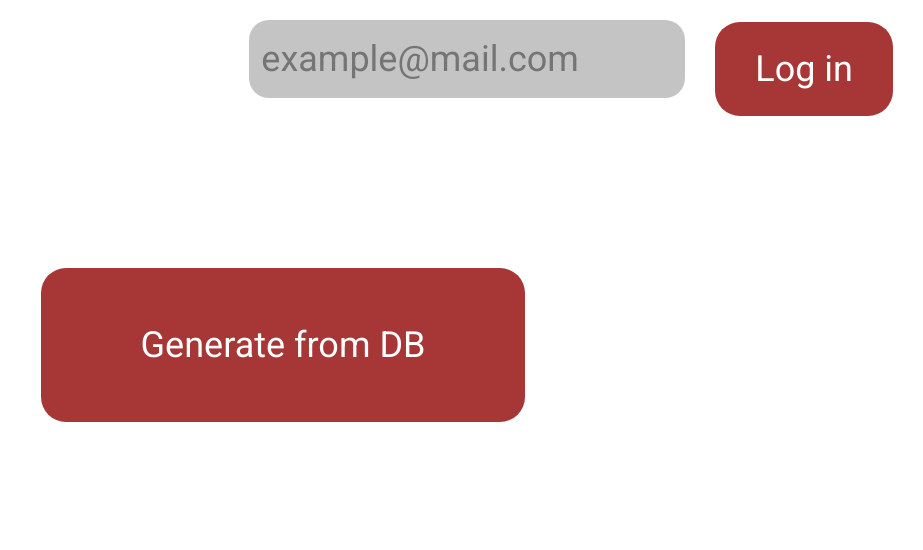
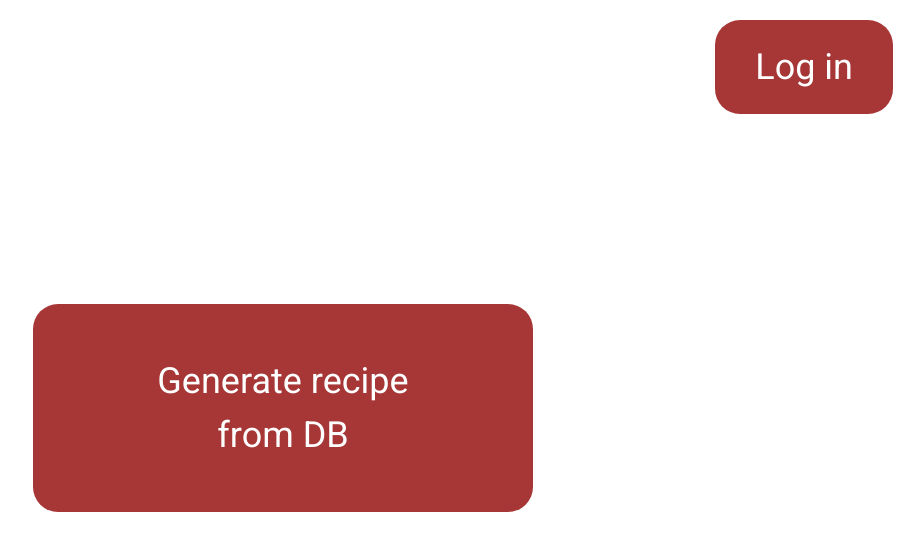
Before and after one commit to Mazurkevichvs/RR_app, a React (Create React App) app in the folder Frontend/: page /Generator in a window 1280 px wide. Shown: the top 550 px of the page, without its empty margins (357-1280 px from the left). Built offline with nearby package versions, Linux system fonts and the light colour scheme; no server answers.

Commit message:
Add password to redux, change logIn redirect

```diff
--- a/Frontend/src/App.js
+++ b/Frontend/src/App.js
@@ -3,37 +3,34 @@ import './App.scss';
 import { Home, LogIn, Generator, Maintain } from './pages';
 import { Routes, Route } from 'react-router-dom';
 import { useDispatch } from 'react-redux'
-import { setLogin } from './redux/slices/loginSlice';
+import { setLogin, setPassword } from './redux/slices/loginSlice';
 
 function App() {
-  const [input, setInput] = useState('');
+
   const dispatch = useDispatch()
+
+// Change input into input component
+// Add password to Redux
+// logIn, logOut func to Redux
 
 
 
 
-  const logIn = (str) => {
-    console.log(str)
-      dispatch(setLogin(str));
-  };
 
   const logOut = () => {
     dispatch(setLogin(null));
-    setInput(null);
+    dispatch(setPassword(null));
   };
 
   return (
       <Routes>
         <Route path="/" element={<Home />} />
-        <Route path="/LogIn" element={<LogIn logIn={logIn} input={input} setInput={setInput} />} />
+        <Route path="/LogIn" element={<LogIn/>} />
         <Route
           path="/Generator"
           element={
             <Generator
-              logIn={logIn}
               logOut={logOut}
-              input={input}
-              setInput={setInput}
             />
           }
         />
@@ -41,10 +38,7 @@ function App() {
           path="/Maintain"
           element={
             <Maintain
-              logIn={logIn}
               logOut={logOut}
-              input={input}
-              setInput={setInput}
             />
           }
         />
--- a/Frontend/src/components/button.scss
+++ b/Frontend/src/components/button.scss
@@ -17,7 +17,14 @@
    &:hover {
     background-color: #9e2323;
     transform: scale(101%);
+    }
 }
+
+.btn__disabled {
+    pointer-events: none;
+    opacity: 0.65;
+    cursor:not-allowed;
+
 }
 
 .btn__start {
--- a/Frontend/src/pages/Generator.jsx
+++ b/Frontend/src/pages/Generator.jsx
@@ -1,13 +1,14 @@
 import React, { useRef, useState } from 'react';
 import { Recipe, Button, Aside } from '../components';
-import { useSelector } from 'react-redux'
+import { useSelector } from 'react-redux';
+import { Link } from "react-router-dom";
 import './Generator.scss';
 import axios from 'axios';
 
 
 
-function Generator({ logIn, logOut, input, setInput }) {
-  const loginData = useSelector((state) => state.loginSlice.loginValue)
+function Generator({ logOut}) {
+  const {loginValue, passwordValue} = useSelector((state) => state.loginSlice)
   const [recipe, setRecipe] = useState(null);
   const recipeRef = useRef(null);
 
@@ -25,37 +26,21 @@ function Generator({ logIn, logOut, input, setInput }) {
     <>
       <section className="wrapper">
         <header>
-          {loginData ? (
-            <p className="user__title">User: {loginData}</p>
-          ) : (
-            <input
-              onChange={(event) => setInput(event.target.value)}
-              className="login__input"
-              type="text"
-              placeholder="example@mail.com "
-            />
-          )}
-          {loginData ? (
+          {loginValue &&
+            <p className="user__title">User: {loginValue}</p>
+          }
+          {loginValue ? (
             <Button onClick={logOut} className={'btn__log'} name={'Log out'} />
           ) : (
-            <Button onClick={() => logIn(input)} className={'btn__log'} name={'Log in'} />
+            <Link to="/LogIn"><Button className={'btn__log'} name={'Log in'} /></Link>
           )}
         </header>
         <main>
           <Aside/>
-          {loginData ? (
             <div className="generate__btns">
-              <Button className={'btn__generate'} name={'Generate from your recepies'} />
+              {loginValue && <Button className={'btn__generate'} name={'Generate from your recepies'} />}
               <Button className={'btn__generate'} name={'Generate recipe from DB'} onClick={() => getRandomRecipe()}/>
             </div>
-          ) : (
-            <Button
-              onClick={() => getRandomRecipe()}
-              className={'btn__generate'}
-              name={'Generate from DB'}
-            />
-          )}
-
         </main>
       </section>
 
--- a/Frontend/src/pages/LogIn.jsx
+++ b/Frontend/src/pages/LogIn.jsx
@@ -1,40 +1,53 @@
-import { React } from "react";
+import { React, useState } from "react";
 import Button from "../components/button";
 import { Link } from "react-router-dom";
+import {useDispatch} from 'react-redux';
+import {setLogin, setPassword} from '../redux/slices/loginSlice';
 
-function LogIn({logIn, input, setInput}) {
+function LogIn() {
+
+  const dispatch = useDispatch();
+
+  const [loginInput, setLoginInput] = useState('');
+  const [passwordInput, setPasswordInput] = useState('');
+
+  const logIn = (loginInput, passwordInput) => {
+    dispatch(setLogin(loginInput));
+    dispatch(setPassword(passwordInput));
+};
 
   return (
     <div className="container">
       <input
         onChange={(event) => {
-          setInput(event.target.value)
+          setLoginInput(event.target.value);
+          console.log(loginInput);
         }}
         className="login__input"
         type="text"
-        placeholder="example@mail.com "
+        placeholder="login"
       />
       <input
         onChange={(event) => {
-          setInput(event.target.value)
+          setPasswordInput(event.target.value);
+          console.log(passwordInput);
         }}
         className="login__input"
         type="text"
         placeholder="password"
       />
-      {input ? (
+      {loginInput && passwordInput ? (
         <Link to="/Generator">
           <Button
-            onClick={() => logIn(input)}
+            onClick={() => logIn(loginInput, passwordInput)}
             className={"btn__logs"}
-            name={"log-in with Email"}
+            name={"Log in"}
           />
         </Link>
       ) : (
         <Button
-          onClick={() => logIn(input)}
-          className={"btn__logs"}
-          name={"log-in with Email"}
+          className={"btn__logs btn__disabled"}
+          name={"Log in"}
         />
       )}
       <Link to="/Generator">
--- a/Frontend/src/pages/Maintain.jsx
+++ b/Frontend/src/pages/Maintain.jsx
@@ -1,29 +1,21 @@
 import React from 'react';
 import { Button, Aside, RecipeList } from '../components';
 import { useSelector } from 'react-redux';
+import {Link} from 'react-router-dom';
 
-function Maintain({ logIn, logOut, input, setInput }) {
+function Maintain({logOut}) {
   const loginData = useSelector((state) => state.loginReducer.loginValue);
 
   return (
     <section className="wrapper">
       <header>
-        {loginData ? (
+        {loginData &&
           <p className="user__title">User: {loginData}</p>
-        ) : (
-          <input
-            onChange={(event) => {
-              setInput(event.target.value);
-            }}
-            className="login__input"
-            type="text"
-            placeholder="example@mail.com "
-          />
-        )}
+        }
         {loginData ? (
           <Button onClick={logOut} className={'btn__log'} name={'Log out'} />
         ) : (
-          <Button onClick={() => logIn(input)} className={'btn__log'} name={'Log in'} />
+          <Link to="/LogIn"><Button className={'btn__log'} name={'Log in'} /></Link>
         )}
       </header>
       <main>
```
